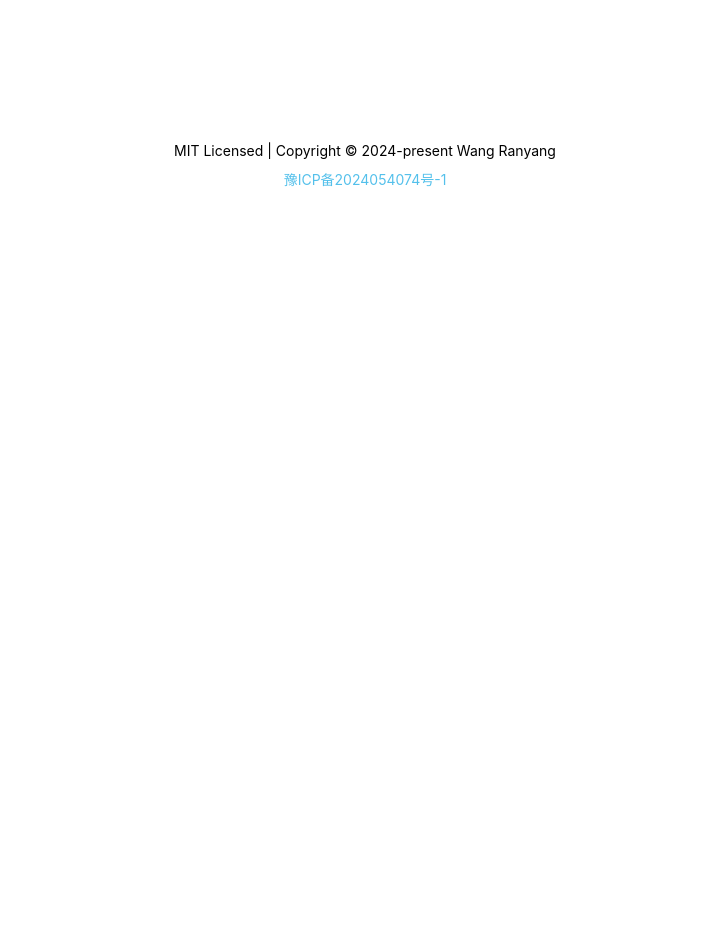
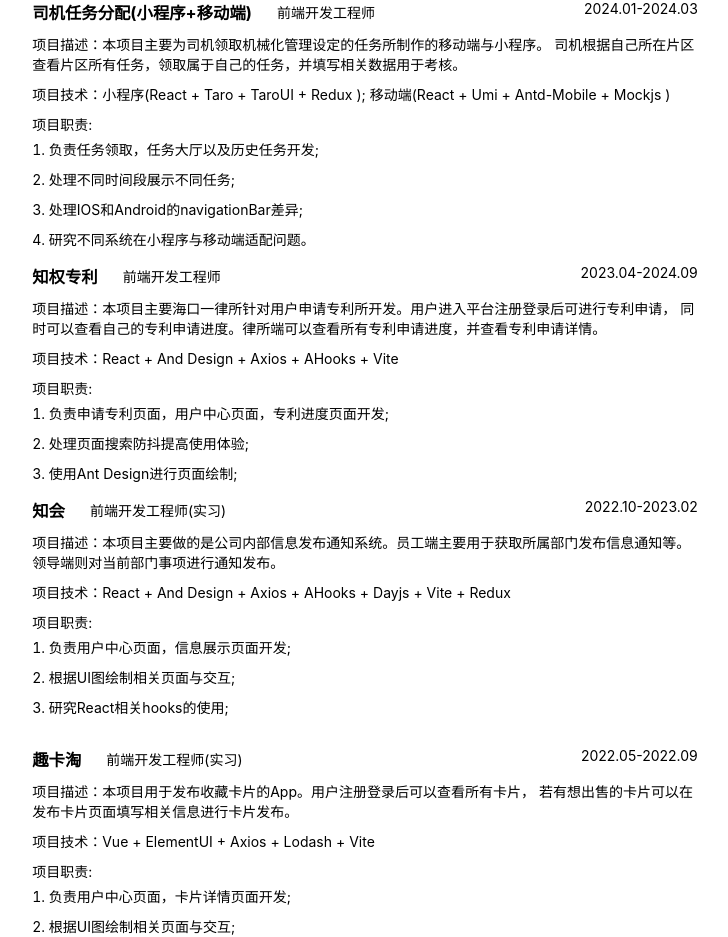
Before and after one commit to YuYueMo/website, a React (Vite) app: page /my in a window 1280 px wide. Shown: the part 1958-2895 px from the top of the page, without its empty margins (275-1003 px from the left). Before the commit the page ends 2253 px from the top, so only its background shows below. Built offline with nearby package versions, Linux system fonts and the light colour scheme.

Commit message:
feat: 简历

```diff
--- a/src/components/comButton/styles.less
+++ b/src/components/comButton/styles.less
@@ -9,5 +9,5 @@
     cursor: pointer;
   }
 
-  &:active {}
+  // &:active {}
 }
--- a/src/pages/my/index.tsx
+++ b/src/pages/my/index.tsx
@@ -121,7 +121,7 @@ const MyPage = () => {
                 <h3>机械化管理</h3>
                 <p>前端开发工程师</p>
               </div>
-              <div className="projectNameRight">2023.10-2024.01</div>
+              <div className="projectNameRight">2023.10-2024.02</div>
             </div>
             <div className="projectDetail">
               项目描述：本项目主要为智能化所带来的我机械化考核所做项目。
@@ -143,8 +143,109 @@ const MyPage = () => {
             </div>
           </div>
           {/* 3 */}
+          <div className="projectThree">
+            <div className="projectName">
+              <div className="projectNameLeft">
+                <h3>司机任务分配(小程序+移动端)</h3>
+                <p>前端开发工程师</p>
+              </div>
+              <div className="projectNameRight">2024.01-2024.03</div>
+            </div>
+            <div className="projectDetail">
+              项目描述：本项目主要为司机领取机械化管理设定的任务所制作的移动端与小程序。
+              司机根据自己所在片区查看片区所有任务，领取属于自己的任务，并填写相关数据用于考核。
+            </div>
+            <div className="projecttechnology">
+              项目技术：小程序(React + Taro + TaroUI + Redux ); 移动端(React +
+              Umi + Antd-Mobile + Mockjs )
+            </div>
+            <div className="projectDuty">
+              <p>项目职责:</p>
+              <ul>
+                <li>负责任务领取，任务大厅以及历史任务开发;</li>
+                <li>处理不同时间段展示不同任务;</li>
+                <li>处理IOS和Android的navigationBar差异;</li>
+                <li>研究不同系统在小程序与移动端适配问题。</li>
+              </ul>
+            </div>
+          </div>
           {/* 4 */}
+          <div className="projectFour">
+            <div className="projectName">
+              <div className="projectNameLeft">
+                <h3>知权专利</h3>
+                <p>前端开发工程师</p>
+              </div>
+              <div className="projectNameRight">2023.04-2024.09</div>
+            </div>
+            <div className="projectDetail">
+              项目描述：本项目主要海口一律所针对用户申请专利所开发。用户进入平台注册登录后可进行专利申请，
+              同时可以查看自己的专利申请进度。律所端可以查看所有专利申请进度，并查看专利申请详情。
+            </div>
+            <div className="projecttechnology">
+              项目技术：React + And Design + Axios + AHooks + Vite
+            </div>
+            <div className="projectDuty">
+              <p>项目职责:</p>
+              <ul>
+                <li>负责申请专利页面，用户中心页面，专利进度页面开发;</li>
+                <li>处理页面搜索防抖提高使用体验;</li>
+                <li>使用Ant Design进行页面绘制;</li>
+              </ul>
+            </div>
+          </div>
           {/* 5 */}
+          <div className="projectFive">
+            <div className="projectName">
+              <div className="projectNameLeft">
+                <h3>知会</h3>
+                <p>前端开发工程师(实习)</p>
+              </div>
+              <div className="projectNameRight">2022.10-2023.02</div>
+            </div>
+            <div className="projectDetail">
+              项目描述：本项目主要做的是公司内部信息发布通知系统。员工端主要用于获取所属部门发布信息通知等。
+              领导端则对当前部门事项进行通知发布。
+            </div>
+            <div className="projecttechnology">
+              项目技术：React + And Design + Axios + AHooks + Dayjs + Vite +
+              Redux
+            </div>
+            <div className="projectDuty">
+              <p>项目职责:</p>
+              <ul>
+                <li>负责用户中心页面，信息展示页面开发;</li>
+                <li>根据UI图绘制相关页面与交互;</li>
+                <li>研究React相关hooks的使用;</li>
+              </ul>
+            </div>
+          </div>
+          {/* 6 */}
+          <div className="projectFive">
+            <div className="projectName">
+              <div className="projectNameLeft">
+                <h3>趣卡淘</h3>
+                <p>前端开发工程师(实习)</p>
+              </div>
+              <div className="projectNameRight">2022.05-2022.09</div>
+            </div>
+            <div className="projectDetail">
+              项目描述：本项目用于发布收藏卡片的App。用户注册登录后可以查看所有卡片，
+              若有想出售的卡片可以在发布卡片页面填写相关信息进行卡片发布。
+            </div>
+            <div className="projecttechnology">
+              项目技术：Vue + ElementUI + Axios + Lodash + Vite
+            </div>
+            <div className="projectDuty">
+              <p>项目职责:</p>
+              <ul>
+                <li>负责用户中心页面，卡片详情页面开发;</li>
+                <li>根据UI图绘制相关页面与交互;</li>
+                <li>了解整个项目不同模块需求绘制相关交互;</li>
+                <li>研究Vue相关语法糖的使用。</li>
+              </ul>
+            </div>
+          </div>
         </div>
       </div>
       <div className="footerBox">
--- a/src/pages/my/style.less
+++ b/src/pages/my/style.less
@@ -66,7 +66,7 @@
     }
     .projectExperience{
       margin-top: 30px;
-      .projectOne{
+      .projectOne + .projectTwo + .projectThree + .projectFour + .projectFive {
         margin-bottom: 25px;
       }
       .projectName{
@@ -89,7 +89,6 @@
           list-style-type: decimal;
         }
       }
-
     }
   }
   .footerBox{
```
